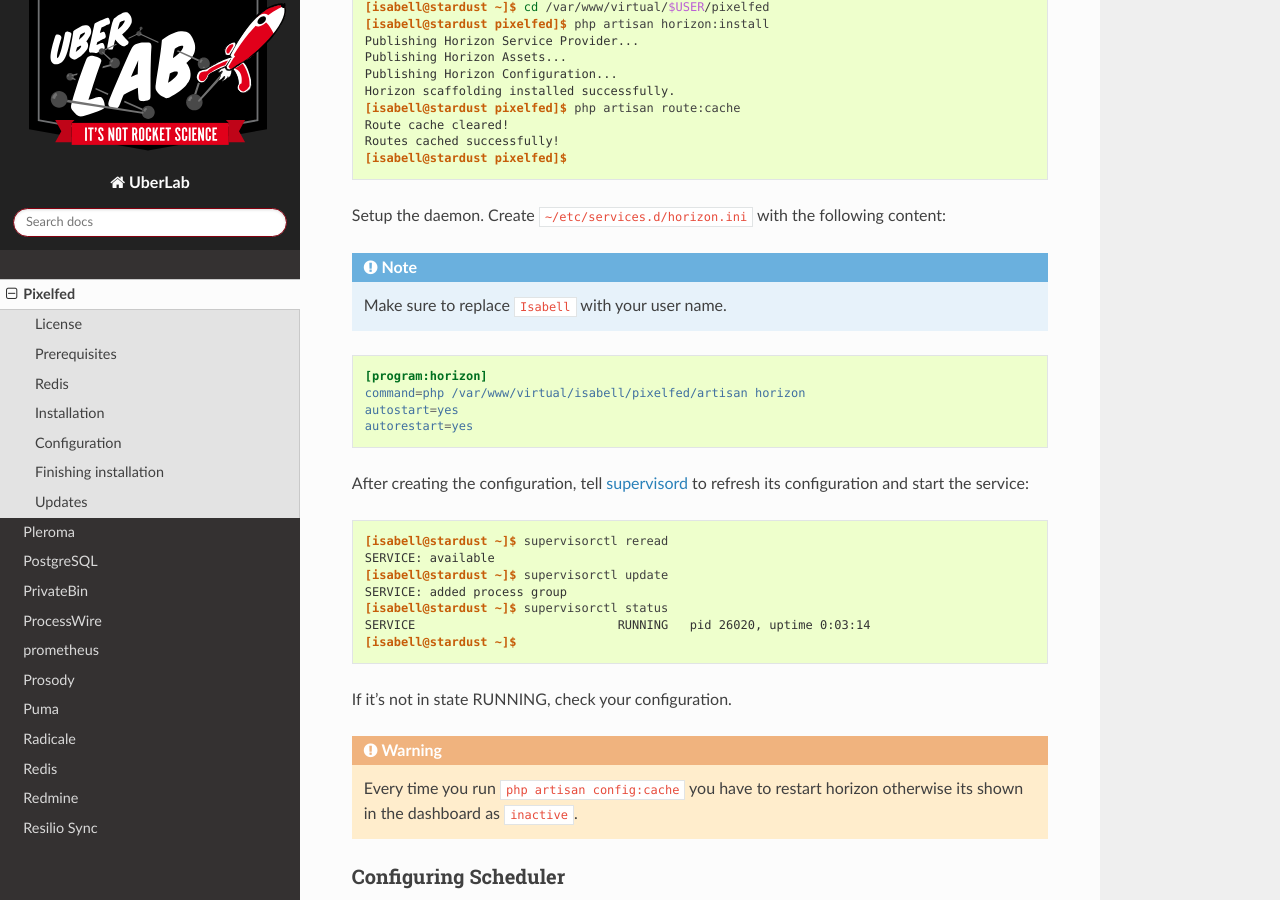
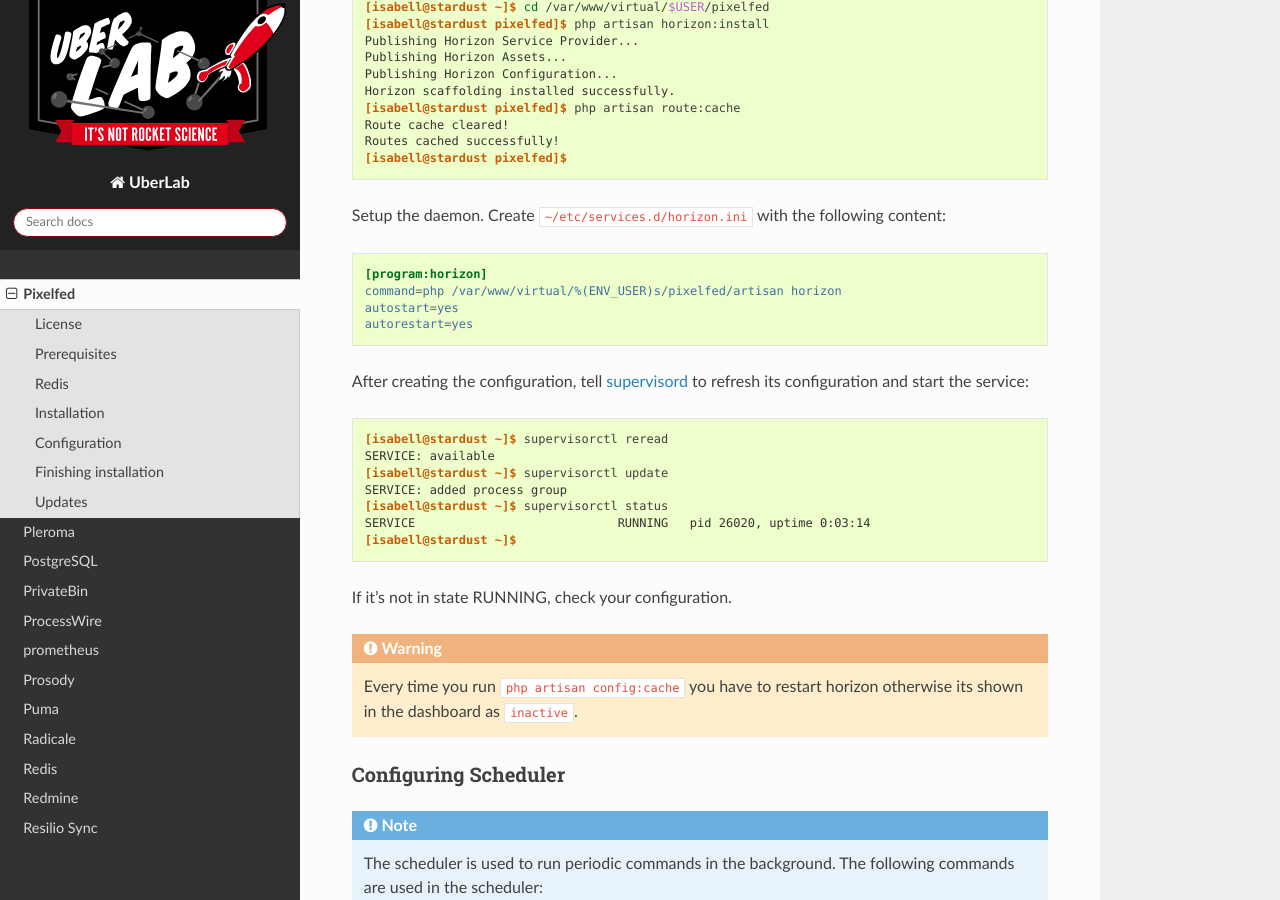
Before and after one commit to Uberspace/lab, a Sphinx documentation site: the page built from source/guide_pixelfed.rst, in a window 1280 px wide and 900 px high, scrolled down 5982 px. Built offline with Sphinx 7.4.7 and the Read the Docs theme 2.0.0, drawn with Linux system fonts in a browser that asks for light colours.

Commit message:
[pixelfed] use USER variable instead of dummy user name

```diff
--- a/source/guide_pixelfed.rst
+++ b/source/guide_pixelfed.rst
@@ -251,12 +251,10 @@
 
 Setup the daemon. Create ``~/etc/services.d/horizon.ini`` with the following content:
 
-.. note:: Make sure to replace ``Isabell`` with your user name.
-
 .. code-block:: ini
 
  [program:horizon]
- command=php /var/www/virtual/isabell/pixelfed/artisan horizon
+ command=php /var/www/virtual/%(ENV_USER)s/pixelfed/artisan horizon
  autostart=yes
  autorestart=yes
 
```
